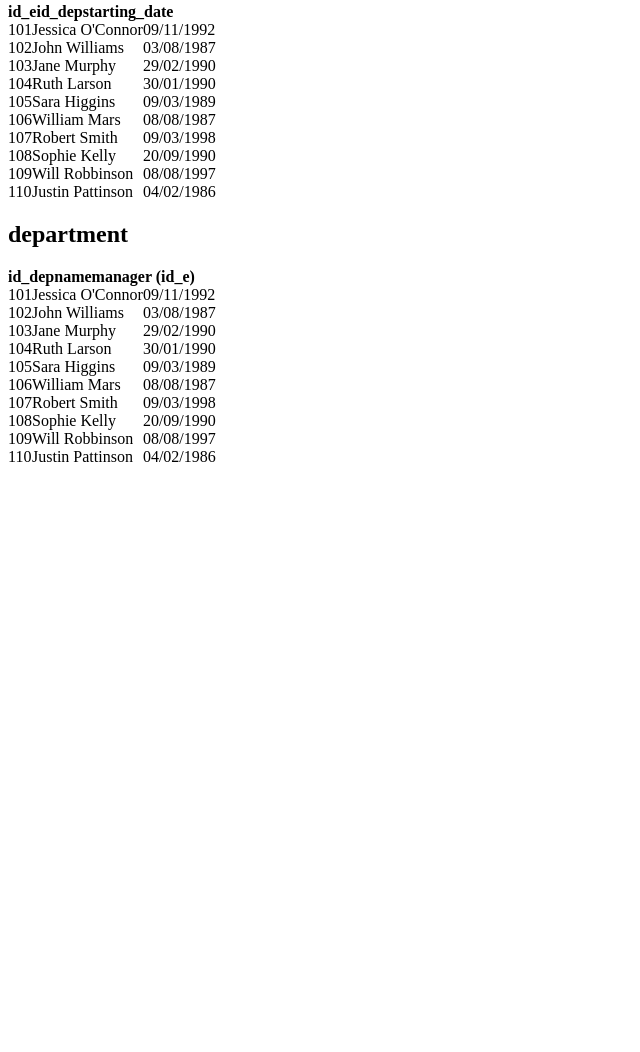
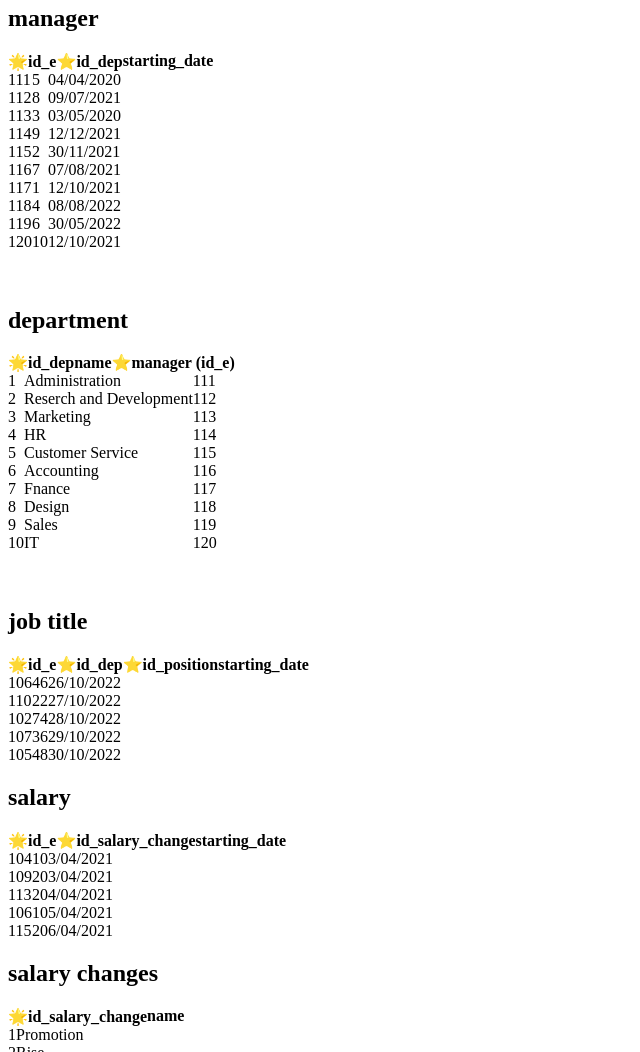
Before and after one commit to paxhulli/-webdev_ca1, a plain HTML site: page index.html in a window 1280 px wide. Shown: the part 317-1369 px from the top of the page, without its empty margins (0-640 px from the left). Before the commit the page ends 800 px from the top, so only its background shows below. Drawn offline with Linux system fonts and the light colour scheme.

Commit message:
tables done

```diff
--- a/index.html
+++ b/index.html
@@ -1,15 +1,18 @@
-<section>
+<!DOCTYPE html>
+<html>
+
+  <section>
     <h1>employee</h1>
     <div class="tbl-header">
       <table cellpadding="0" cellspacing="0" border="0">
         <thead>
           <tr>
-            <th>id_e</th>
+            <th>&#127775id_e</th>
             <th>name</th>
             <th>dob</th>
-            <th>id_gender</th>
+            <th>&#11088;id_gender</th>
             <th>salary</th>
-            <th>job_title</th>
+            <th>&#11088;job_title</th>
             <th>hire_date</th>
           </tr>
         </thead>
@@ -113,15 +116,16 @@
       </table>
     </div>
   </section>
-
+  <br>
+  <br>
   <section>
     <h1>manager</h1>
     <div class="tbl-header">
       <table cellpadding="0" cellspacing="0" border="0">
         <thead>
           <tr>
-            <th>id_e</th>
-            <th>id_dep</th>
+            <th>&#127775id_e</th>
+            <th>&#11088;id_dep</th>
             <th>starting_date</th>
           </tr>
         </thead>
@@ -131,69 +135,70 @@
       <table cellpadding="0" cellspacing="0" border="0">
         <tbody>
           <tr>
-            <td>101</td>
-            <td>Jessica O'Connor</td>
-            <td>09/11/1992</td>
+            <td>111</td>
+            <td>5</td>
+            <td>04/04/2020</td>
           </tr>
           <tr>
-            <td>102</td>
-            <td>John Williams</td>
-            <td>03/08/1987</td>
+            <td>112</td>
+            <td>8</td>
+            <td>09/07/2021</td>
           </tr>
           <tr>
-            <td>103</td>
-            <td>Jane Murphy</td>
-            <td>29/02/1990</td>
+            <td>113</td>
+            <td>3</td>
+            <td>03/05/2020</td>
           </tr>
           <tr>
-            <td>104</td>
-            <td>Ruth Larson</td>
-            <td>30/01/1990</td>
+            <td>114</td>
+            <td>9</td>
+            <td>12/12/2021</td>
           </tr>
           <tr>
-            <td>105</td>
-            <td>Sara Higgins</td>
-            <td>09/03/1989</td>
+            <td>115</td>
+            <td>2</td>
+            <td>30/11/2021</td>
           </tr>
           <tr>
-            <td>106</td>
-            <td>William Mars</td>
-            <td>08/08/1987</td>
+            <td>116</td>
+            <td>7</td>
+            <td>07/08/2021</td>
           </tr>
           <tr>
-            <td>107</td>
-            <td>Robert Smith</td>
-            <td>09/03/1998</td>
+            <td>117</td>
+            <td>1</td>
+            <td>12/10/2021</td>
           </tr>
           <tr>
-            <td>108</td>
-            <td>Sophie Kelly</td>
-            <td>20/09/1990</td>
+            <td>118</td>
+            <td>4</td>
+            <td>08/08/2022</td>
           </tr>
           <tr>
-            <td>109</td>
-            <td>Will Robbinson</td>
-            <td>08/08/1997</td>
+            <td>119</td>
+            <td>6</td>
+            <td>30/05/2022</td>
           </tr>
           <tr>
-            <td>110</td>
-            <td>Justin Pattinson</td>
-            <td>04/02/1986</td>
+            <td>120</td>
+            <td>10</td>
+            <td>12/10/2021</td>
           </tr>
         </tbody>
       </table>
     </div>
   </section>
-
+  <br>
+  <br>
   <section>
     <h1>department</h1>
     <div class="tbl-header">
       <table cellpadding="0" cellspacing="0" border="0">
         <thead>
           <tr>
-            <th>id_dep</th>
+            <th>&#127775id_dep</th>
             <th>name</th>
-            <th>manager (id_e)</th>
+            <th>&#11088;manager (id_e)</th>
           </tr>
         </thead>
       </table>
@@ -202,56 +207,225 @@
       <table cellpadding="0" cellspacing="0" border="0">
         <tbody>
           <tr>
-            <td>101</td>
-            <td>Jessica O'Connor</td>
-            <td>09/11/1992</td>
+            <td>1</td>
+            <td>Administration</td>
+            <td>111</td>
           </tr>
           <tr>
-            <td>102</td>
-            <td>John Williams</td>
-            <td>03/08/1987</td>
+            <td>2</td>
+            <td>Reserch and Development</td>
+            <td>112</td>
           </tr>
           <tr>
-            <td>103</td>
-            <td>Jane Murphy</td>
-            <td>29/02/1990</td>
+            <td>3</td>
+            <td>Marketing</td>
+            <td>113</td>
           </tr>
           <tr>
-            <td>104</td>
-            <td>Ruth Larson</td>
-            <td>30/01/1990</td>
+            <td>4</td>
+            <td>HR</td>
+            <td>114</td>
           </tr>
           <tr>
-            <td>105</td>
-            <td>Sara Higgins</td>
-            <td>09/03/1989</td>
+            <td>5</td>
+            <td>Customer Service</td>
+            <td>115</td>
           </tr>
           <tr>
-            <td>106</td>
-            <td>William Mars</td>
-            <td>08/08/1987</td>
+            <td>6</td>
+            <td>Accounting</td>
+            <td>116</td>
           </tr>
           <tr>
-            <td>107</td>
-            <td>Robert Smith</td>
-            <td>09/03/1998</td>
+            <td>7</td>
+            <td>Fnance</td>
+            <td>117</td>
           </tr>
           <tr>
-            <td>108</td>
-            <td>Sophie Kelly</td>
-            <td>20/09/1990</td>
+            <td>8</td>
+            <td>Design</td>
+            <td>118</td>
           </tr>
           <tr>
-            <td>109</td>
-            <td>Will Robbinson</td>
-            <td>08/08/1997</td>
+            <td>9</td>
+            <td>Sales</td>
+            <td>119</td>
           </tr>
           <tr>
-            <td>110</td>
-            <td>Justin Pattinson</td>
-            <td>04/02/1986</td>
+            <td>10</td>
+            <td>IT</td>
+            <td>120</td>
           </tr>
         </tbody>
       </table>
     </div>
   </section>
+  <br>
+  <br>
+  <section>
+    <h1>job title</h1>
+    <div class="tbl-header">
+      <table cellpadding="0" cellspacing="0" border="0">
+        <thead>
+          <tr>
+            <th>&#127775id_e</th>
+            <th>&#11088;id_dep</th>
+            <th>&#11088;id_position</th>
+            <th>starting_date</th>
+          </tr>
+        </thead>
+      </table>
+    </div>
+    <div class="tbl-content">
+      <table cellpadding="0" cellspacing="0" border="0">
+        <tbody>
+          <tr>
+            <td>106</td>
+            <td>4</td>
+            <td>6</td>
+            <td>26/10/2022</td>
+          </tr>
+          <tr>
+            <td>110</td>
+            <td>2</td>
+            <td>2</td>
+            <td>27/10/2022</td>
+          </tr>
+          <tr>
+            <td>102</td>
+            <td>7</td>
+            <td>4</td>
+            <td>28/10/2022</td>
+          </tr>
+          <tr>
+            <td>107</td>
+            <td>3</td>
+            <td>6</td>
+            <td>29/10/2022</td>
+          </tr>
+          <tr>
+            <td>105</td>
+            <td>4</td>
+            <td>8</td>
+            <td>30/10/2022</td>
+          </tr>
+        </tbody>
+      </table>
+    </div>
+  </section>
+
+
+  <section>
+    <h1>salary</h1>
+    <div class="tbl-header">
+      <table cellpadding="0" cellspacing="0" border="0">
+        <thead>
+          <tr>
+            <th>&#127775id_e</th>
+            <th>&#11088;id_salary_change</th>
+            <th>starting_date</th>
+          </tr>
+        </thead>
+      </table>
+    </div>
+    <div class="tbl-content">
+      <table cellpadding="0" cellspacing="0" border="0">
+        <tbody>
+          <tr>
+            <td>104</td>
+            <td>1</td>
+            <td>03/04/2021</td>
+          </tr>
+          <tr>
+            <td>109</td>
+            <td>2</td>
+            <td>03/04/2021</td>
+          </tr>
+          <tr>
+            <td>113</td>
+            <td>2</td>
+            <td>04/04/2021</td>
+          </tr>
+          <tr>
+            <td>106</td>
+            <td>1</td>
+            <td>05/04/2021</td>
+          </tr>
+          <tr>
+            <td>115</td>
+            <td>2</td>
+            <td>06/04/2021</td>
+          </tr>
+        </tbody>
+      </table>
+    </div>
+  </section>
+
+
+
+
+  <section>
+    <h1>salary changes</h1>
+    <div class="tbl-header">
+      <table cellpadding="0" cellspacing="0" border="0">
+        <thead>
+          <tr>
+            <th>&#127775id_salary_change</th>
+            <th>name</th>
+          </tr>
+        </thead>
+      </table>
+    </div>
+    <div class="tbl-content">
+      <table cellpadding="0" cellspacing="0" border="0">
+        <tbody>
+          <tr>
+            <td>1</td>
+            <td>Promotion</td>
+          </tr>
+          <tr>
+            <td>2</td>
+            <td>Rise</td>
+          </tr>
+        </tbody>
+      </table>
+    </div>
+  </section>
+
+
+
+  <section>
+    <h1>gender</h1>
+    <div class="tbl-header">
+      <table cellpadding="0" cellspacing="0" border="0">
+        <thead>
+          <tr>
+            <th>&#127775id_gender</th>
+            <th>name</th>
+          </tr>
+        </thead>
+      </table>
+    </div>
+    <div class="tbl-content">
+      <table cellpadding="0" cellspacing="0" border="0">
+        <tbody>
+          <tr>
+            <td>1</td>
+            <td>Femenine</td>
+          </tr>
+          <tr>
+            <td>2</td>
+            <td>Masculine</td>
+          </tr>
+             <tr>
+            <td>3</td>
+            <td>Nonbinary</td>
+          </tr>
+        </tbody>
+      </table>
+    </div>
+  </section>
+
+
+
+</html>
```
